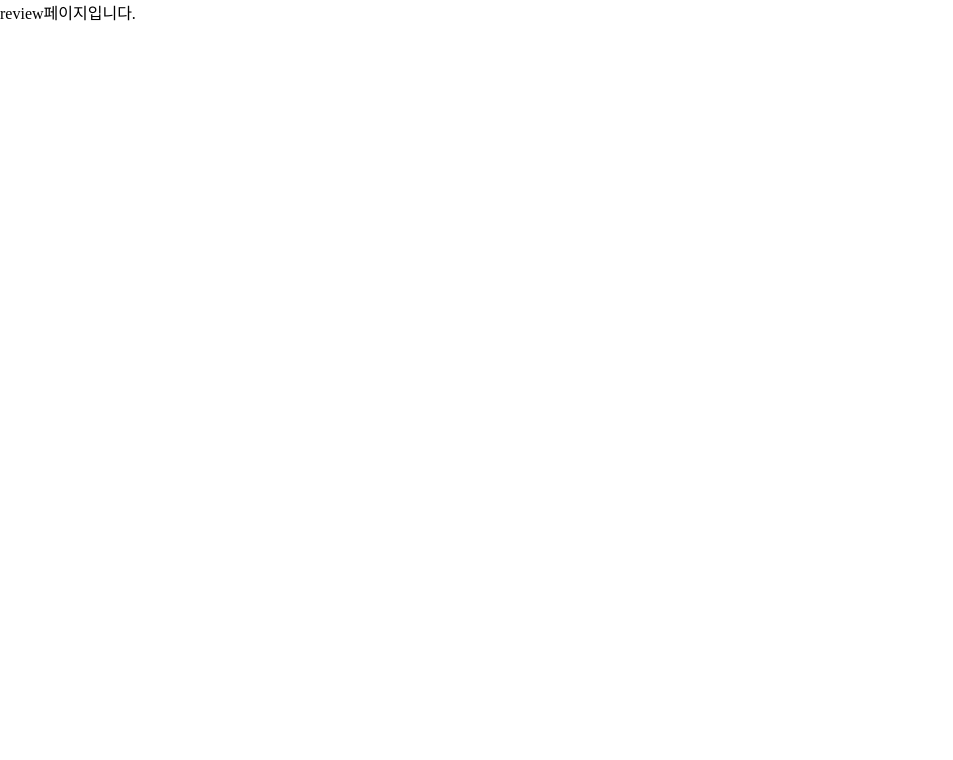
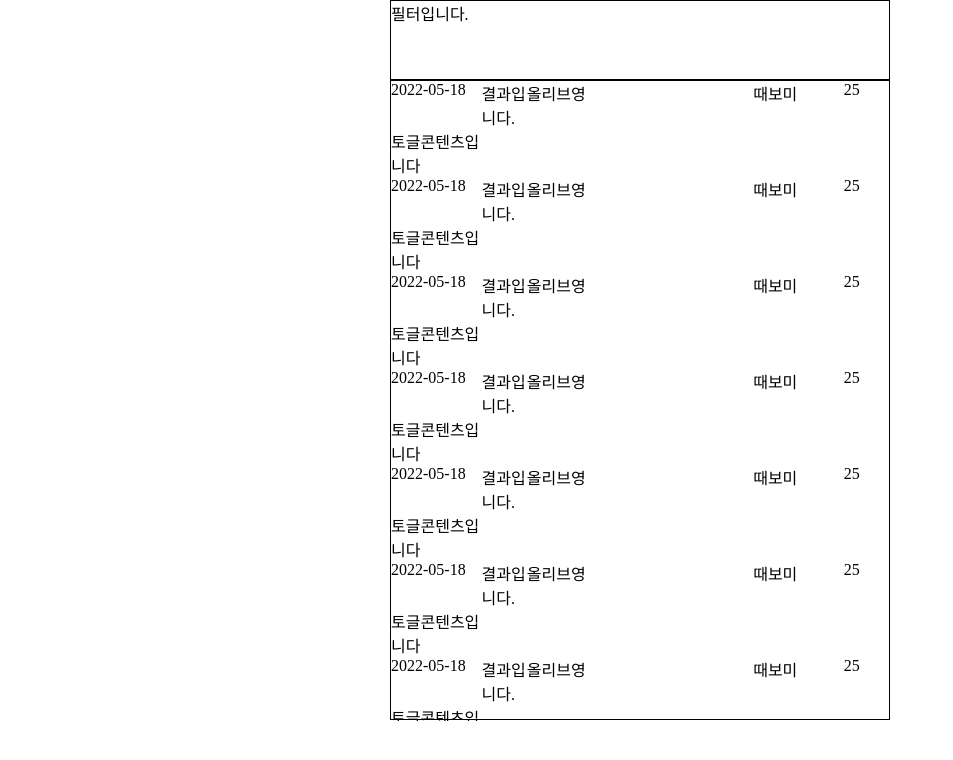
Before and after one commit to grapefruitgreentealoe/jobkorea, a React (Create React App) app: page /review in a window 1280 px wide. Shown: the top 760 px of the page, without its empty margins (0-953 px from the left). Built offline with nearby package versions, Linux system fonts and the light colour scheme.

Commit message:
✚AddFile: review 페이지 컴포넌트 추가, 구조화

```diff
--- a/src/Review.jsx
+++ b/src/Review.jsx
@@ -1,4 +1,12 @@
 import React from "react";
+import Filter from "./Review/Filter";
+import ListView from "./Review/ListView/ListView";
+import styles from "../style/review_style/ReviewPage.module.css";
 export default function Review() {
-  return <>review페이지입니다.</>;
+  return (
+    <div className={styles.reviewPage}>
+      <Filter />
+      <ListView />
+    </div>
+  );
 }
--- /dev/null
+++ b/src/Review/Filter.jsx
@@ -0,0 +1,5 @@
+import React from "react";
+import styles from "../../style/review_style/Filter.module.css";
+export default function Filter() {
+  return <div className={styles.filter}>필터입니다.</div>;
+}
--- /dev/null
+++ b/src/Review/ListView/ListElement.jsx
@@ -0,0 +1,22 @@
+import React from "react";
+import Result from "./Result";
+import ToggleableContent from "./TogglableContent";
+import data from "../mockData.json";
+import styles from "../../../style/review_style/ListView.module.css";
+import { v4 as uuidv4 } from "uuid";
+export default function ListElement() {
+  return (
+    <div className={styles.listElements}>
+      {data.map(({ date, result, company, writer, content, count }) => (
+        <div key={uuidv4()} className={styles.listElement}>
+          <span>{date}</span>
+          <Result result={result} />
+          <span>{company}</span>
+          <span>{writer}</span>
+          <span>{count}</span>
+          <ToggleableContent />
+        </div>
+      ))}
+    </div>
+  );
+}
--- /dev/null
+++ b/src/Review/ListView/ListView.jsx
@@ -0,0 +1,10 @@
+import React from "react";
+import ListElement from "./ListElement";
+import styles from "../../../style/review_style/ListView.module.css";
+export default function ListView() {
+  return (
+    <div className={styles.listview}>
+      <ListElement />
+    </div>
+  );
+}
--- /dev/null
+++ b/src/Review/ListView/Result.jsx
@@ -0,0 +1,5 @@
+import React from "react";
+
+export default function Result() {
+  return <div>결과입니다.</div>;
+}
--- /dev/null
+++ b/src/Review/ListView/TogglableContent.jsx
@@ -0,0 +1,5 @@
+import React from "react";
+
+export default function TogglableContent() {
+  return <div>토글콘텐츠입니다</div>;
+}
--- a/src/Review/mockData.json
+++ b/src/Review/mockData.json
@@ -0,0 +1,210 @@
+[
+  {
+    "date": "2022-05-18",
+    "result": "합격",
+    "company": "올리브영",
+    "writer": "때보미",
+    "content": "같이 일하는 사람들과 잘 어울릴 수 있느냐 본인이 서비스직에 맞는 성격이라고 생각하느냐..",
+    "count": 25
+  },
+  {
+    "date": "2022-05-18",
+    "result": "불합격",
+    "company": "올리브영",
+    "writer": "때보미",
+    "content": "같이 일하는 사람들과 잘 어울릴 수 있느냐 본인이 서비스직에 맞는 성격이라고 생각하느냐..",
+    "count": 25
+  },
+  {
+    "date": "2022-05-18",
+    "result": "합격",
+    "company": "올리브영",
+    "writer": "때보미",
+    "content": "같이 일하는 사람들과 잘 어울릴 수 있느냐 본인이 서비스직에 맞는 성격이라고 생각하느냐..",
+    "count": 25
+  },
+  {
+    "date": "2022-05-18",
+    "result": "불합격",
+    "company": "올리브영",
+    "writer": "때보미",
+    "content": "같이 일하는 사람들과 잘 어울릴 수 있느냐 본인이 서비스직에 맞는 성격이라고 생각하느냐..",
+    "count": 25
+  },
+  {
+    "date": "2022-05-18",
+    "result": "불합격",
+    "company": "올리브영",
+    "writer": "때보미",
+    "content": "같이 일하는 사람들과 잘 어울릴 수 있느냐 본인이 서비스직에 맞는 성격이라고 생각하느냐..",
+    "count": 25
+  },
+  {
+    "date": "2022-05-18",
+    "result": "합격",
+    "company": "올리브영",
+    "writer": "때보미",
+    "content": "같이 일하는 사람들과 잘 어울릴 수 있느냐 본인이 서비스직에 맞는 성격이라고 생각하느냐..",
+    "count": 25
+  },
+  {
+    "date": "2022-05-18",
+    "result": "불합격",
+    "company": "올리브영",
+    "writer": "때보미",
+    "content": "같이 일하는 사람들과 잘 어울릴 수 있느냐 본인이 서비스직에 맞는 성격이라고 생각하느냐..",
+    "count": 25
+  },
+  {
+    "date": "2022-05-18",
+    "result": "불합격",
+    "company": "올리브영",
+    "writer": "때보미",
+    "content": "같이 일하는 사람들과 잘 어울릴 수 있느냐 본인이 서비스직에 맞는 성격이라고 생각하느냐..",
+    "count": 25
+  },
+  {
+    "date": "2022-05-18",
+    "result": "합격",
+    "company": "올리브영",
+    "writer": "때보미",
+    "content": "같이 일하는 사람들과 잘 어울릴 수 있느냐 본인이 서비스직에 맞는 성격이라고 생각하느냐..",
+    "count": 25
+  },
+  {
+    "date": "2022-05-18",
+    "result": "불합격",
+    "company": "올리브영",
+    "writer": "때보미",
+    "content": "같이 일하는 사람들과 잘 어울릴 수 있느냐 본인이 서비스직에 맞는 성격이라고 생각하느냐..",
+    "count": 25
+  },
+  {
+    "date": "2022-05-18",
+    "result": "불합격",
+    "company": "올리브영",
+    "writer": "때보미",
+    "content": "같이 일하는 사람들과 잘 어울릴 수 있느냐 본인이 서비스직에 맞는 성격이라고 생각하느냐..",
+    "count": 25
+  },
+  {
+    "date": "2022-05-18",
+    "result": "합격",
+    "company": "올리브영",
+    "writer": "때보미",
+    "content": "같이 일하는 사람들과 잘 어울릴 수 있느냐 본인이 서비스직에 맞는 성격이라고 생각하느냐..",
+    "count": 25
+  },
+  {
+    "date": "2022-05-18",
+    "result": "불합격",
+    "company": "올리브영",
+    "writer": "때보미",
+    "content": "같이 일하는 사람들과 잘 어울릴 수 있느냐 본인이 서비스직에 맞는 성격이라고 생각하느냐..",
+    "count": 25
+  },
+  {
+    "date": "2022-05-18",
+    "result": "합격",
+    "company": "올리브영",
+    "writer": "때보미",
+    "content": "같이 일하는 사람들과 잘 어울릴 수 있느냐 본인이 서비스직에 맞는 성격이라고 생각하느냐..",
+    "count": 25
+  },
+  {
+    "date": "2022-05-18",
+    "result": "불합격",
+    "company": "올리브영",
+    "writer": "때보미",
+    "content": "같이 일하는 사람들과 잘 어울릴 수 있느냐 본인이 서비스직에 맞는 성격이라고 생각하느냐..",
+    "count": 25
+  },
+  {
+    "date": "2022-05-18",
+    "result": "합격",
+    "company": "올리브영",
+    "writer": "때보미",
+    "content": "같이 일하는 사람들과 잘 어울릴 수 있느냐 본인이 서비스직에 맞는 성격이라고 생각하느냐..",
+    "count": 25
+  },
+  {
+    "date": "2022-05-18",
+    "result": "불합격",
+    "company": "올리브영",
+    "writer": "때보미",
+    "content": "같이 일하는 사람들과 잘 어울릴 수 있느냐 본인이 서비스직에 맞는 성격이라고 생각하느냐..",
+    "count": 25
+  },
+  {
+    "date": "2022-05-18",
+    "result": "불합격",
+    "company": "올리브영",
+    "writer": "때보미",
+    "content": "같이 일하는 사람들과 잘 어울릴 수 있느냐 본인이 서비스직에 맞는 성격이라고 생각하느냐..",
+    "count": 25
+  },
+  {
+    "date": "2022-05-18",
+    "result": "합격",
+    "company": "올리브영",
+    "writer": "때보미",
+    "content": "같이 일하는 사람들과 잘 어울릴 수 있느냐 본인이 서비스직에 맞는 성격이라고 생각하느냐..",
+    "count": 25
+  },
+  {
+    "date": "2022-05-18",
+    "result": "불합격",
+    "company": "올리브영",
+    "writer": "때보미",
+    "content": "같이 일하는 사람들과 잘 어울릴 수 있느냐 본인이 서비스직에 맞는 성격이라고 생각하느냐..",
+    "count": 25
+  },
+  {
+    "date": "2022-05-18",
+    "result": "불합격",
+    "company": "올리브영",
+    "writer": "때보미",
+    "content": "같이 일하는 사람들과 잘 어울릴 수 있느냐 본인이 서비스직에 맞는 성격이라고 생각하느냐..",
+    "count": 25
+  },
+  {
+    "date": "2022-05-18",
+    "result": "합격",
+    "company": "올리브영",
+    "writer": "때보미",
+    "content": "같이 일하는 사람들과 잘 어울릴 수 있느냐 본인이 서비스직에 맞는 성격이라고 생각하느냐..",
+    "count": 25
+  },
+  {
+    "date": "2022-05-18",
+    "result": "불합격",
+    "company": "올리브영",
+    "writer": "때보미",
+    "content": "같이 일하는 사람들과 잘 어울릴 수 있느냐 본인이 서비스직에 맞는 성격이라고 생각하느냐..",
+    "count": 25
+  },
+  {
+    "date": "2022-05-18",
+    "result": "불합격",
+    "company": "올리브영",
+    "writer": "때보미",
+    "content": "같이 일하는 사람들과 잘 어울릴 수 있느냐 본인이 서비스직에 맞는 성격이라고 생각하느냐..",
+    "count": 25
+  },
+  {
+    "date": "2022-05-18",
+    "result": "합격",
+    "company": "올리브영",
+    "writer": "때보미",
+    "content": "같이 일하는 사람들과 잘 어울릴 수 있느냐 본인이 서비스직에 맞는 성격이라고 생각하느냐..",
+    "count": 25
+  },
+  {
+    "date": "2022-05-18",
+    "result": "불합격",
+    "company": "올리브영",
+    "writer": "때보미",
+    "content": "같이 일하는 사람들과 잘 어울릴 수 있느냐 본인이 서비스직에 맞는 성격이라고 생각하느냐..",
+    "count": 25
+  }
+]
--- /dev/null
+++ b/style/review_style/Filter.module.css
@@ -0,0 +1,4 @@
+.filter {
+  height: 5em;
+  border: 1px black solid;
+}
--- /dev/null
+++ b/style/review_style/ListView.module.css
@@ -0,0 +1,15 @@
+.listview {
+  height: 80vh;
+  border: 1px black solid;
+
+}
+
+.listElements {
+   height: 80vh;
+  overflow-y: scroll;
+    position: relative;
+}
+.listElement {
+  display: grid;
+  grid-template-columns: 2fr 1fr 5fr 2fr 1fr;
+}
--- /dev/null
+++ b/style/review_style/ReviewPage.module.css
@@ -0,0 +1,6 @@
+.reviewPage {
+  display: flex;
+  flex-direction: column;
+  width: 500px;
+  margin: auto;
+}
```
Also changed, not shown: webpack.config.js (+0 -11 lines), src/Review/ListView.jsx (deleted).
